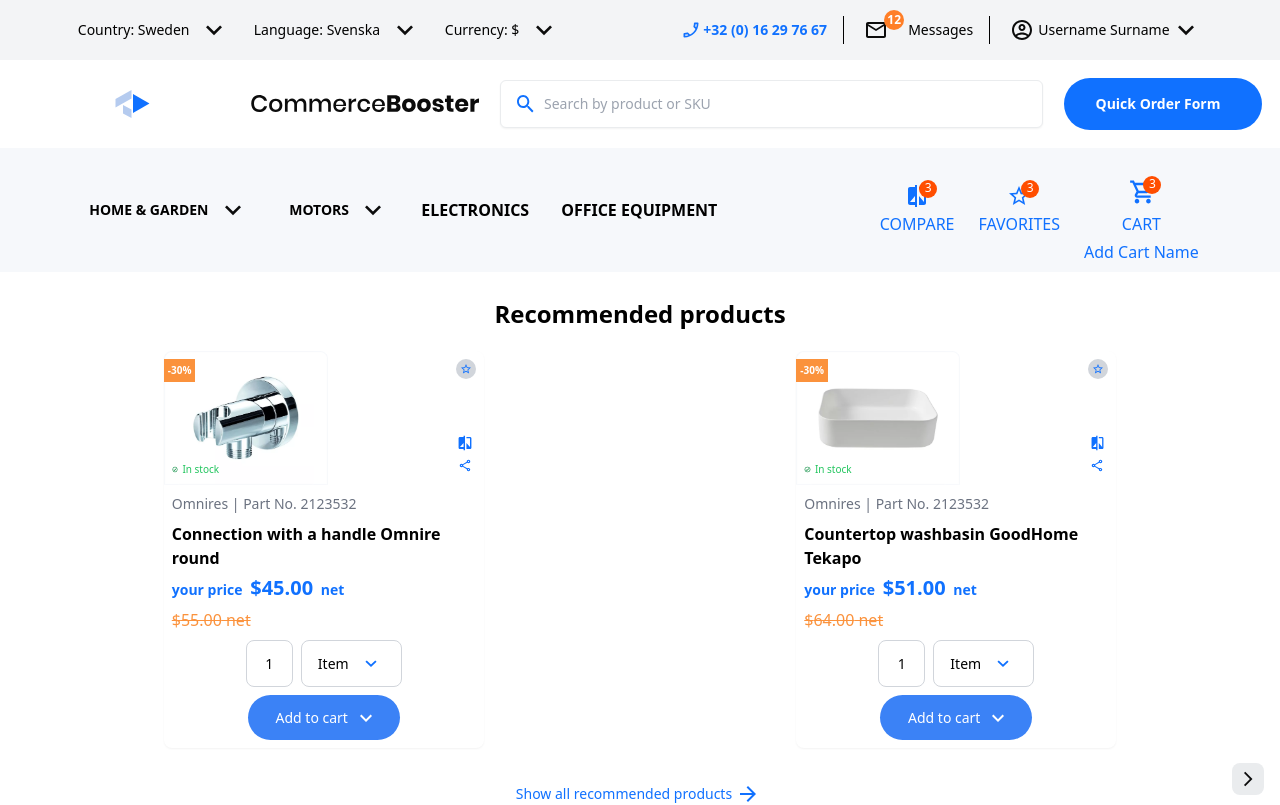
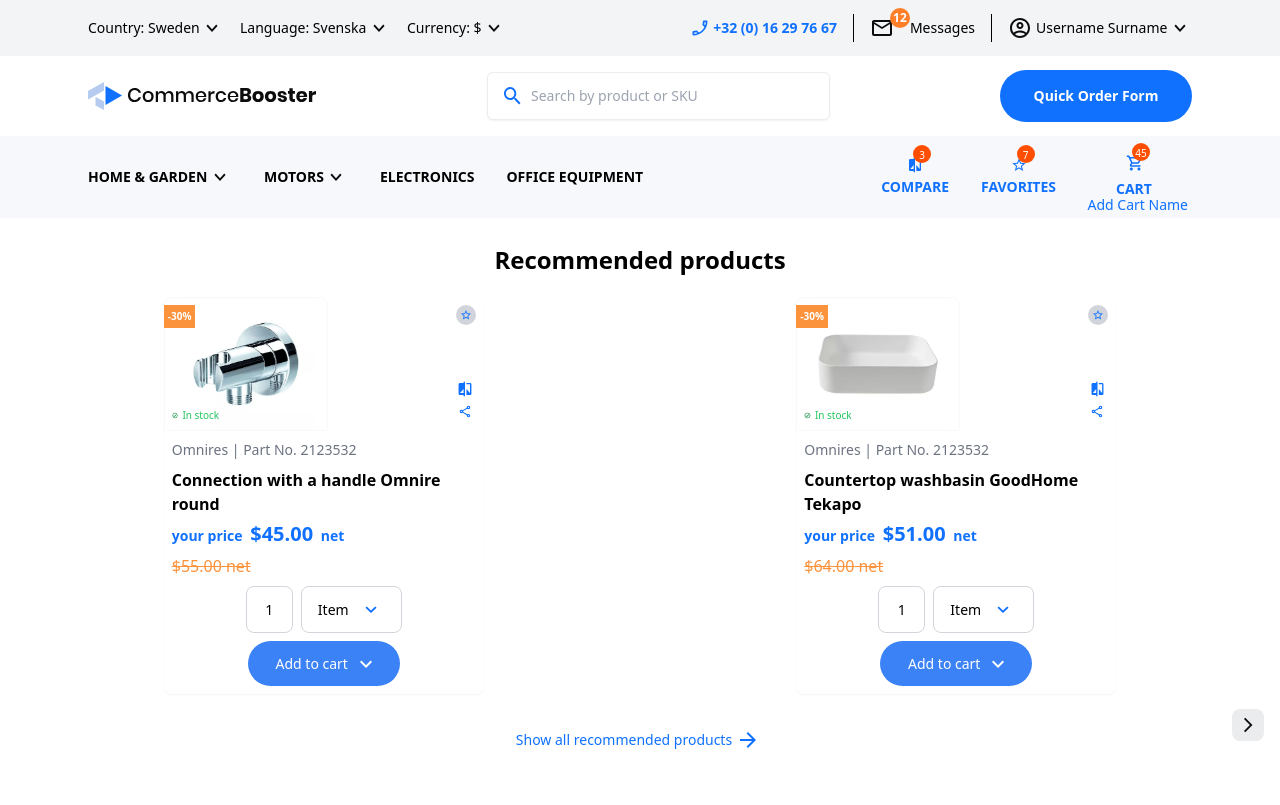
Before and after one commit to darshanbajgain/commerce-booster, a React (Vite) app: page / in a window 1280 px wide. Shown: the top 805 px of the page. Built offline with nearby package versions, Linux system fonts and the light colour scheme.

Commit message:
refacto: header made responsive

```diff
--- a/src/component/Header/DesktopNavigation.jsx
+++ b/src/component/Header/DesktopNavigation.jsx
@@ -2,28 +2,27 @@ import DropDownLogo from "../../assets/header_assets/arrowdown.svg";
 
 const DesktopNavigation = () => {
     return (
-        <div className="flex space-x-8 font-bold">
+        <div className="flex space-x-8 font-[600]">
 
-            <div className="flex items-center border-none focus:outline-none text-sm p-1 pr-2">
-                <select className="appearance-none uppercase bg-transparent border-none focus:outline-none text-sm p-1 pr-4">
+
+            <div className="flex items-center text-sm">
+                <select className="appearance-none bg-transparent text-sm">
                     <option>HOME & GARDEN</option>
                 </select>
-                <img src={DropDownLogo} alt="Dropdown Arrow" className="w-4 h-4" />
+                <img src={DropDownLogo} alt="Dropdown Arrow" className="mx-[6px] my-[8px] w-[12px] h-[7.41px]" />
             </div>
-            <div className="flex items-center border-none focus:outline-none text-sm p-1 pr-2">
-                <select className="appearance-none uppercase bg-transparent border-none focus:outline-none text-sm p-1 pr-4">
+
+            <div className="flex items-center text-sm">
+                <select className="appearance-none bg-transparent text-sm">
                     <option>MOTORS</option>
                 </select>
-                <img src={DropDownLogo} alt="Dropdown Arrow" className="w-4 h-4" />
+                <img src={DropDownLogo} alt="Dropdown Arrow" className="mx-[6px] my-[8px] w-[12px] h-[7.41px]" />
             </div>
-            {/* <div className="flex items-center">
-                <span className="mr-1">MOTORS</span>
-                <img src="../../assets/header_assets/arrowdown.svg" alt="Dropdown" className="w-3 h-3" />
-            </div> */}
-            <div className="flex items-center">
+
+            <div className="flex items-center text-sm">
                 <span>ELECTRONICS</span>
             </div>
-            <div className="flex items-center">
+            <div className="flex items-center text-sm">
                 <span>OFFICE EQUIPMENT</span>
             </div>
         </div>
--- a/src/component/Header/DesktopNavigationFeaturesLink.jsx
+++ b/src/component/Header/DesktopNavigationFeaturesLink.jsx
@@ -4,28 +4,28 @@ import FavoritesIcon from "../../assets/header_assets/star.svg";
 
 const DesktopNavigationFeaturesLink = () => {
     return (
-        <div className="flex space-x-6 items-center">
-            <div className="flex flex-col items-center">
+        <div className="flex items-center text-sm">
+            <div className="flex flex-col items-center mr-8">
                 <div className="relative">
-                    <img src={CompareIcon} alt="Compare" className="w-6 h-6" />
-                    <span className="absolute -top-1 -right-2 text-xs bg-bgForCartPop w-[18px] h-[18px] flex flex-col items-center rounded-full text-white ">3</span>
+                    <img src={CompareIcon} alt="Compare" className="w-4 h-4" />
+                    <span className="absolute -top-3 -right-2 text-[10px] bg-bgForCartPop w-[18px] h-[18px] flex flex-col items-center rounded-full text-white ">3</span>
                 </div>
-                <span className=" text-PhoneColor mt-1">COMPARE</span>
+                <span className=" text-PhoneColor mt-1 font-[600]">COMPARE</span>
             </div>
-            <div className="flex flex-col items-center">
+            <div className="flex flex-col items-center mr-5">
                 <div className="relative">
-                    <img src={FavoritesIcon} alt="Favorites" className="w-6 h-6" />
-                    <span className="absolute -top-1 -right-2 text-xs bg-bgForCartPop w-[18px] h-[18px] flex flex-col items-center rounded-full text-white ">3</span>
+                    <img src={FavoritesIcon} alt="Favorites" className="w-4 h-4" />
+                    <span className="absolute -top-3 -right-2 text-[10px] bg-bgForCartPop w-[18px] h-[18px] flex flex-col items-center rounded-full text-white ">7</span>
                 </div>
-                <span className=" text-PhoneColor mt-1">FAVORITES</span>
+                <span className=" text-PhoneColor mt-1 font-[600]">FAVORITES</span>
             </div>
-            <div className="flex flex-col items-center py-2 mt-6">
+            <div className="flex flex-col items-center w-[116px] relative">
                 <div className="relative">
-                    <img src={CartIcon} alt="Cart" className="w-6 h-6" />
-                    <span className="absolute -top-1 -right-2 text-xs bg-bgForCartPop w-[18px] h-[18px] flex flex-col items-center rounded-full text-white ">3</span>
+                    <img src={CartIcon} alt="Cart" className="w-4 h-4" />
+                    <span className="absolute -top-3 -right-2 text-[10px] bg-bgForCartPop w-[18px] h-[18px] flex flex-col items-center rounded-full text-white ">45</span>
                 </div>
-                <span className="text-PhoneColor mt-2 text-center">CART</span>
-                <span className="text-PhoneColor mt-1 text-center">Add Cart Name</span>
+                <span className="text-PhoneColor mt-2 text-center font-[600]">CART</span>
+                <span className="text-PhoneColor text-center absolute -bottom-4 right-1 text-[14px]">Add Cart Name</span>
             </div>
         </div>
     )
--- a/src/component/Header/Details.jsx
+++ b/src/component/Header/Details.jsx
@@ -5,12 +5,12 @@ import DropDownLogo from "../../assets/header_assets/arrowdown.svg";
 
 const Details = () => {
     return (
-        <div className="flex space-x-4">
-            <div className='flex items-center space-x-1'>
-                <img src={PhoneLogo} alt="Phone" className="w-4 h-4" />
+        <div className="flex gap-x-4">
+            <div className='flex items-center'>
+                <img src={PhoneLogo} alt="Phone" className="w-4 h-4 mr-[5px]" />
                 <span className='text-PhoneColor font-bold'>+32 (0) 16 29 76 67</span>
             </div>
-            <div className="flex items-center space-x-1 ">
+            <div className="flex items-center">
                 <span className=" border-l border-black h-[28px]"></span>
                 <div className="relative py-2 px-4">
                     <img src={MailLogo} alt="Messages" className="w-6 h-6" />
@@ -20,14 +20,14 @@ const Details = () => {
                 <span>Messages</span>
             </div>
 
-            <div className="flex items-center space-x-1">
+            <div className="flex items-center">
                 <span className=" border-l border-black h-[28px]"></span>
-                <div className="flex items-center bg-gray-100 border-none focus:outline-none text-sm py-2 px-4">
-                    <img src={UserLogo} alt="User" className="w-6 h-6" />
-                    <select className="appearance-none bg-transparent border-none focus:outline-none text-sm p-1 pr-2">
+                <div className="flex items-center text-sm">
+                    <img src={UserLogo} alt="User" className="w-6 h-6 ml-4 my-[6px] mr-1" />
+                    <select className="appearance-none bg-transparent text-sm">
                         <option>Username Surname</option>
                     </select>
-                    <img src={DropDownLogo} alt="Dropdown Arrow" className="w-4 h-4" />
+                    <img src={DropDownLogo} alt="Dropdown Arrow" className="mx-[6px] my-[8px] w-[12px] h-[7.41px]" />
                 </div>
             </div>
         </div>
--- a/src/component/Header/DropDown.jsx
+++ b/src/component/Header/DropDown.jsx
@@ -1,26 +1,29 @@
+
 import DropDownLogo from "../../assets/header_assets/arrowdown.svg";
 
 const DropDown = () => {
     return (
-        <div className="flex space-x-4">
+        <div className="flex gap-x-4">
 
-        <div className="flex items-center bg-gray-100 border-none focus:outline-none text-sm p-1 pr-2">
-            <select className="appearance-none bg-transparent border-none focus:outline-none text-sm p-1 pr-4">
+            <div className="flex items-center text-sm">
+                <select className="appearance-none bg-transparent text-sm">
                     <option>Country: Sweden</option>
                 </select>
-            <img src={DropDownLogo} alt="Dropdown Arrow" className="w-4 h-4" />
+                <img src={DropDownLogo} alt="Dropdown Arrow" className="mx-[6px] my-[8px] w-[12px] h-[7.41px]" />
             </div>
-        <div className="flex items-center bg-gray-100 border-none focus:outline-none text-sm p-1 pr-2">
-            <select className="appearance-none bg-transparent border-none focus:outline-none text-sm p-1 pr-4">
+
+            <div className="flex items-center text-sm">
+                <select className="appearance-none bg-transparent text-sm">
                     <option>Language: Svenska</option>
                 </select>
-            <img src={DropDownLogo} alt="Dropdown Arrow" className="w-4 h-4" />
+                <img src={DropDownLogo} alt="Dropdown Arrow" className="mx-[6px] my-[8px] w-[12px] h-[7.41px]" />
             </div>
-        <div className="flex items-center bg-gray-100 border-none focus:outline-none text-sm p-1 pr-2">
-            <select className="appearance-none bg-transparent border-none focus:outline-none text-sm p-1 pr-4">
+
+            <div className="flex items-center text-sm">
+                <select className="appearance-none bg-transparent text-sm">
                     <option>Currency: $</option>
                 </select>
-            <img src={DropDownLogo} alt="Dropdown Arrow" className="w-4 h-4" />
+                <img src={DropDownLogo} alt="Dropdown Arrow" className="mx-[6px] my-[8px] w-[12px] h-[7.41px]" />
             </div>
 
 
--- a/src/component/Header/Header.jsx
+++ b/src/component/Header/Header.jsx
@@ -1,6 +1,4 @@
-// import Logo from '../../assets/header_assets/logo.svg';
-import mainLogo from "../../assets/header_assets/icon/logo.svg";
-import secondaryLogo from "../../assets/header_assets/icon/commercebooster.svg";
+import mainLogo from "../../assets/header_assets/logotype.svg";
 import MenuIcon from '../../assets/header_assets/menu.svg';
 import Cart from './Cart';
 import SearchBar from './SearchBar';
@@ -9,46 +7,38 @@ import DropDown from './DropDown';
 import Details from './Details';
 import MenuBarDesktop from './MenuBarDesktop';
 
-
-
 const Header = () => {
-
     return (
-        <header className='flex-col bg-bgForHeader'>
-                <div className="hidden md:flex justify-around items-center bg-gray-100 p-2 text-sm">
+        <header className='flex flex-col bg-bgForHeader'>
+            <div className="hidden lg:flex justify-between items-center bg-gray-100 py-2 lg:px-[44px] xl:px-[88px] text-sm">
                 <DropDown />
                 <Details />
             </div>
 
-            <div className="bg-white px-[16px] pt-[33px] pb-[16px] md:py-1 flex justify-between md:justify-around items-center">
+            <div className="bg-white lg:px-[44px] lg:h-20  xl:px-[88px] px-4 py-4 lg:py-0 flex justify-between lg:gap-x-24 xl:gap-x-24 items-center">
                 <button className="md:hidden">
-                    <img src={MenuIcon} alt="Menu" className="w-[24px] h-[28px]" />
+                    <img src={MenuIcon} alt="Menu" className="w-6 h-7" />
                 </button>
-                <div className="flex justify-center items-center">
-                    {/* <img src={Logo} alt="CommerceBooster Logo" className="h-6 w-auto md:w-[228px] md:h-[28px]" /> */}
-                    <img src={mainLogo} alt="Logo" className="h-6 w-[29.11px] md:w-[228px] md:h-[28px]" />
-                    <img src={secondaryLogo} alt="CommerceBooster" className="ml-1 h-4 w-40 md:w-[228px] md:h-[28px]" />
-
+                <div className="flex items-center lg:my-6">
+                    <img src={mainLogo} alt="Logo" className=" w-[195px] h-[25px] lg:w-[228px] lg:h-[28px]" />
                 </div>
-                <div className="hidden md:flex md:flex-row md:justify-center md:p-4">
+                <div className="hidden lg:flex lg:flex-row lg:justify-center lg:my-4">
                     <SearchBar />
                 </div>
-                <div className="hidden font-bold md:flex hover:bg-white hover:text-bgForOrderBtn bg-bgForOrderBtn hover:border-[1px] border-bgForOrderBtn rounded-[30px] md:w-[198px] text-center text-white text-sm py-[16px] px-[32px]">
+                <div className="hidden font-bold lg:flex justify-center items-center hover:bg-white hover:text-bgForOrderBtn my-4 bg-bgForOrderBtn hover:border border-bgForOrderBtn rounded-full
+                text-[12px] text-center text-white lg:w-44 xl:text-sm xl:w-48 py-4 px-8">
                     Quick Order Form
                 </div>
-                <div className="md:hidden lg:hidden">
+                <div className="lg:hidden">
                     <Cart />
                 </div>
             </div>
-            <div className="flex flex-row justify-center md:hidden p-4">
+            <div className="flex flex-row justify-center lg:hidden p-4">
                 <SearchBar />
             </div>
             <MenuBarDesktop />
-
         </header>
-
     );
 };
 
-
 export default Header;
--- a/src/component/Header/MenuBarDesktop.jsx
+++ b/src/component/Header/MenuBarDesktop.jsx
@@ -5,7 +5,7 @@ import DesktopNavigationFeaturesLink from "./DesktopNavigationFeaturesLink";
 
 const MenuBarDesktop = () => {
     return (
-        <div className=" hidden md:flex justify-around items-center bg-bgForHeader">
+        <div className=" hidden lg:flex h-[82px] px-[88px] lg:px-[44px] xl:px-[88px] justify-between items-center bg-bgForHeader">
             <DesktopNavigation />
             <DesktopNavigationFeaturesLink />
         </div>
--- a/src/component/Header/SearchBar.jsx
+++ b/src/component/Header/SearchBar.jsx
@@ -2,7 +2,7 @@ import SearchIcon from '../../assets/header_assets/search.svg';
 
 const SearchBar = () => {
   return (
-    <div className="flex gap-x-2.5 px-[16px] py-[12px] w-[343px] md:w-[360px] lg:w-[543px] h-12  items-center bg-white rounded-md border-[1px] border-bgForSeacrchBorder shadow-sm">
+    <div className="flex gap-x-2.5 px-[16px] py-[12px] w-[343px] min-[1320px]:w-[543px] h-12  items-center bg-white rounded-md border-[1px] border-bgForSeacrchBorder shadow-sm">
       <img src={SearchIcon} alt="Search" className="h-[17.49px] w-[17.49px] text-indigo-600" />
       <input
         type="text"
```
Also changed, not shown: src/assets/header_assets/logo.svg (deleted), src/assets/header_assets/logotype.svg (added). Lines whose indentation alone changed are shown as unchanged.
